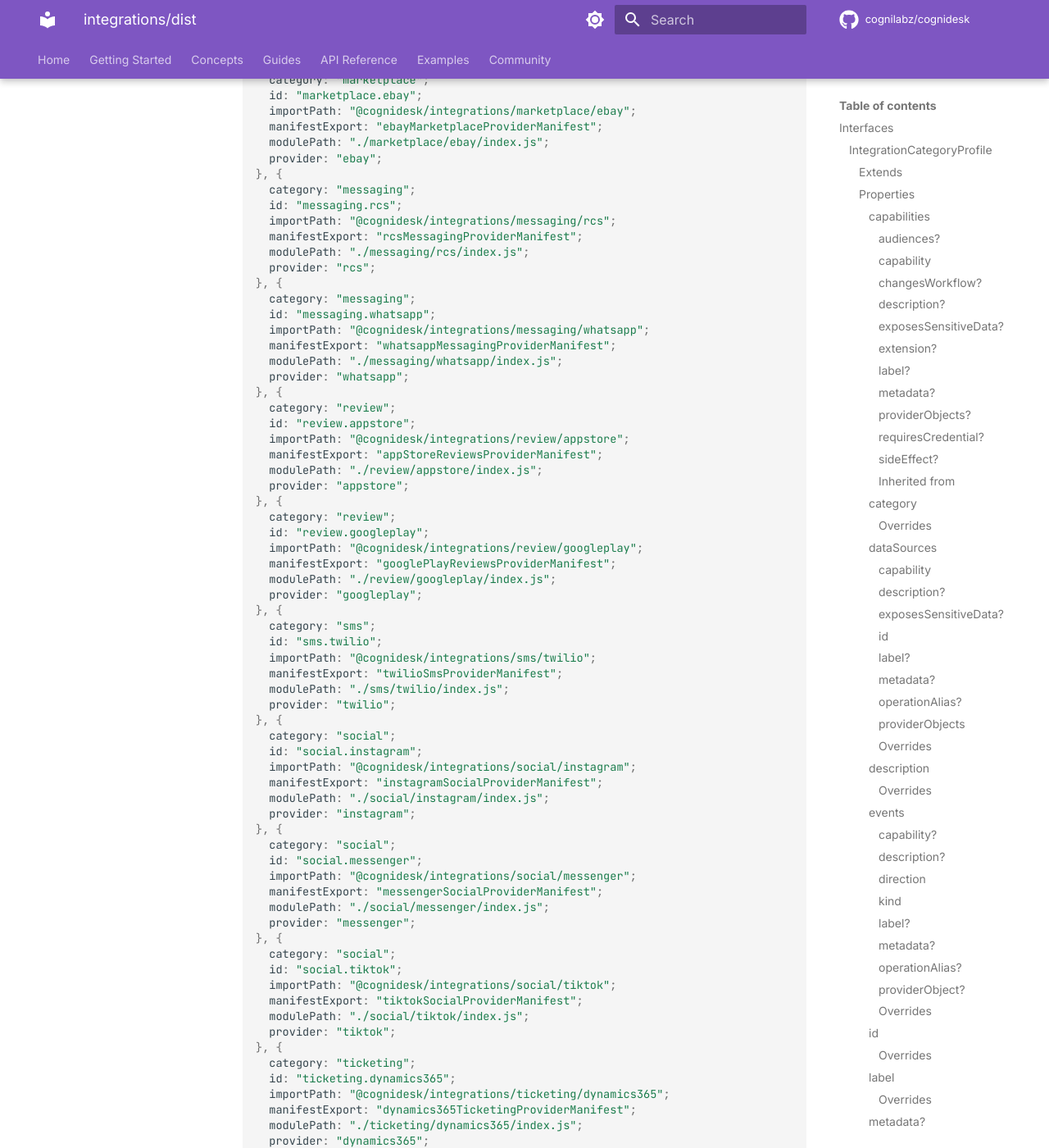
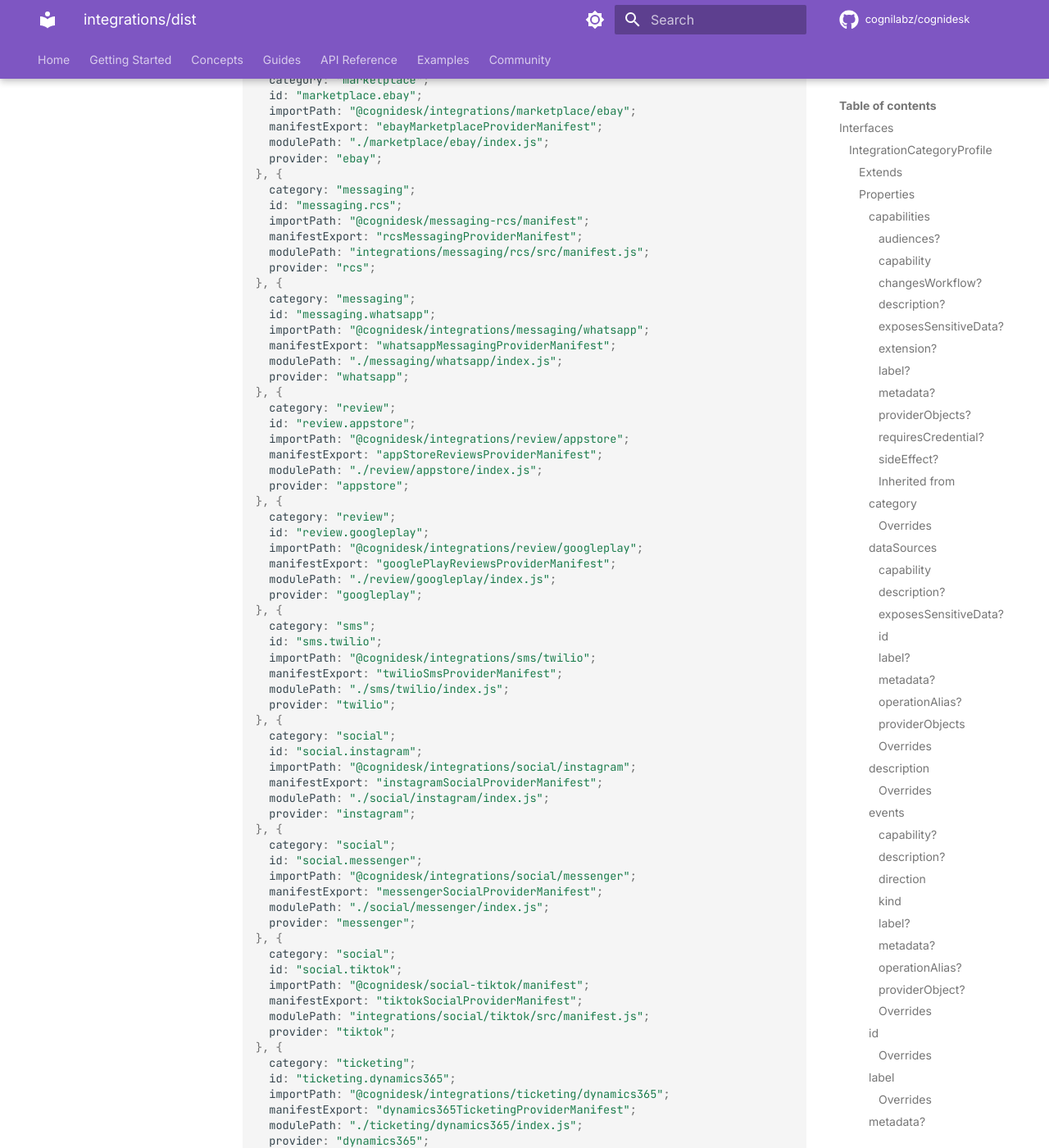
Before and after one commit to cognilabz/cognidesk, an MkDocs documentation site: the page built from website/api-reference/generated/integrations/dist.md, in a window 1280 px wide and 1400 px high, scrolled down 18899 px. Shown: the whole window at 82% size. Built offline with MkDocs 1.6.1 and Material for MkDocs 9.7.7, drawn with Linux system fonts in a browser that asks for light colours; comment, search, counter and statistics services are not loaded; the version menu is left out.

Commit message:
Fix RCS and TikTok API reference imports

```diff
--- a/website/api-reference/generated/integrations/dist.md
+++ b/website/api-reference/generated/integrations/dist.md
@@ -1122,9 +1122,9 @@
 }, {
   category: "messaging";
   id: "messaging.rcs";
-  importPath: "@cognidesk/integrations/messaging/rcs";
+  importPath: "@cognidesk/messaging-rcs/manifest";
   manifestExport: "rcsMessagingProviderManifest";
-  modulePath: "./messaging/rcs/index.js";
+  modulePath: "integrations/messaging/rcs/src/manifest.js";
   provider: "rcs";
 }, {
   category: "messaging";
@@ -1171,9 +1171,9 @@
 }, {
   category: "social";
   id: "social.tiktok";
-  importPath: "@cognidesk/integrations/social/tiktok";
+  importPath: "@cognidesk/social-tiktok/manifest";
   manifestExport: "tiktokSocialProviderManifest";
-  modulePath: "./social/tiktok/index.js";
+  modulePath: "integrations/social/tiktok/src/manifest.js";
   provider: "tiktok";
 }, {
   category: "ticketing";
```
Also changed, not shown: docs/provider-api-coverage-audit.md (+2 -2 lines).
